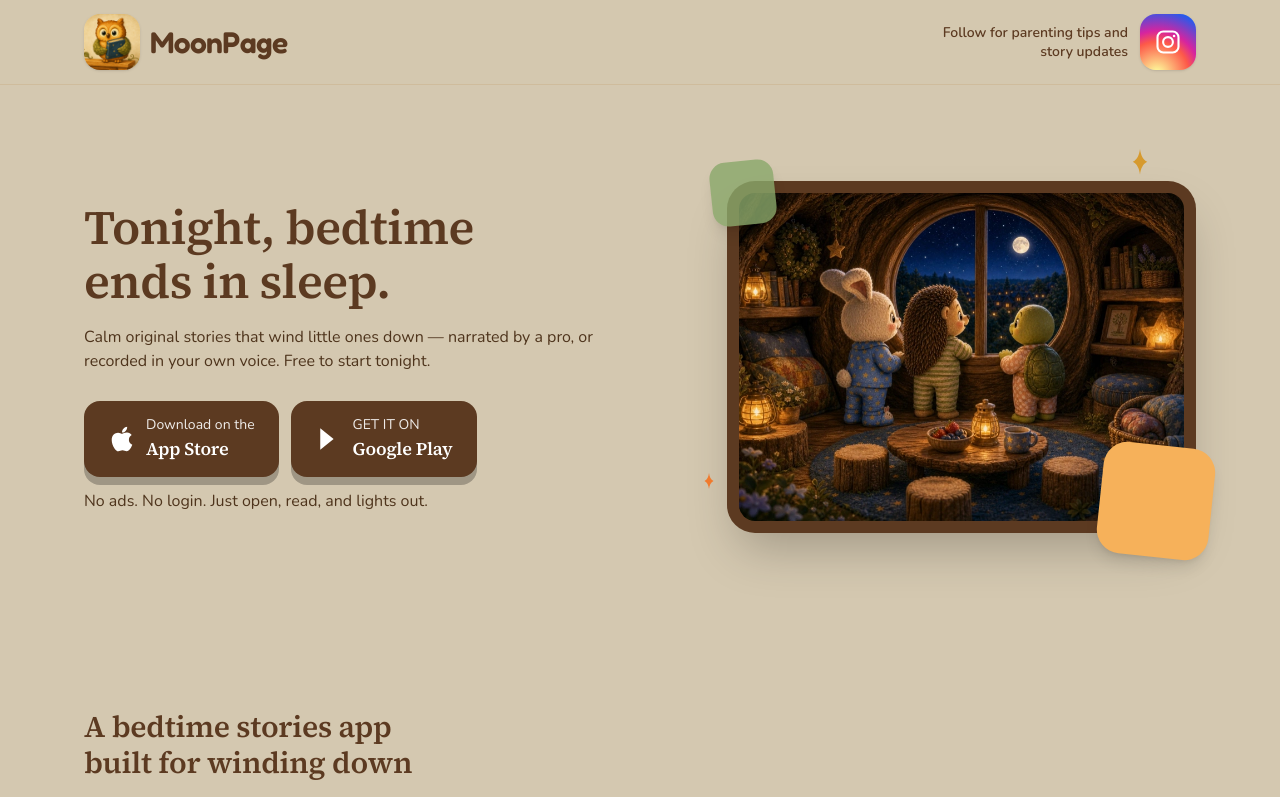
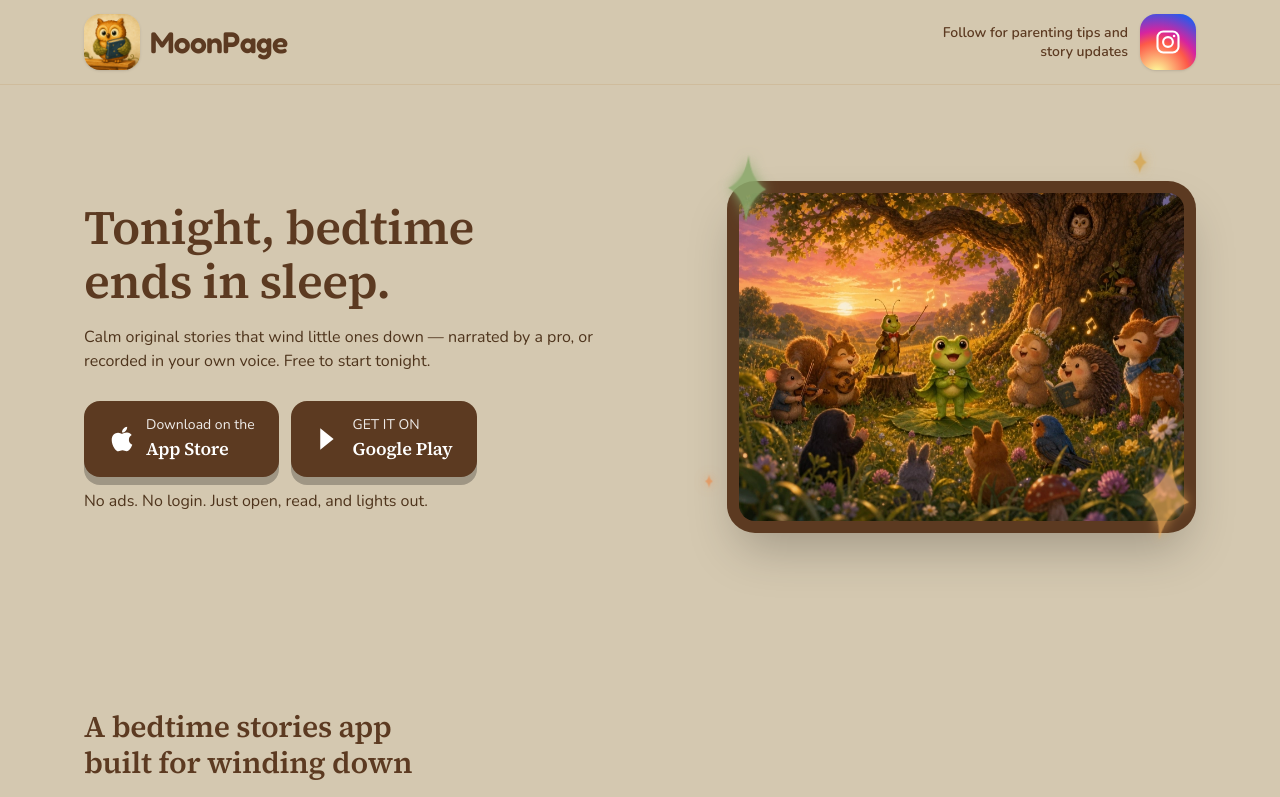
Before and after one commit to Hao313131/moonpageapp.com, a Next.js app: page / in a window 1280 px wide. Shown: the top 797 px of the page. Built offline with nearby package versions, Linux system fonts and the light colour scheme.

Commit message:
改主页

```diff
--- a/app/globals.css
+++ b/app/globals.css
@@ -79,6 +79,35 @@ p {
   letter-spacing: -0.02em;
 }
 
+/* Decorative hero sparkles: a slow twinkle (opacity + scale + a touch of spin). */
+@keyframes sparkle-twinkle {
+  0%,
+  100% {
+    opacity: 0.55;
+    transform: rotate(var(--sparkle-rotate, 0deg)) scale(0.86);
+  }
+  50% {
+    opacity: 1;
+    transform: rotate(calc(var(--sparkle-rotate, 0deg) + 12deg)) scale(1.14);
+  }
+}
+
+.sparkle-twinkle {
+  transform-origin: center;
+  animation: sparkle-twinkle var(--sparkle-duration, 3.2s) ease-in-out infinite;
+  animation-delay: var(--sparkle-delay, 0s);
+  filter: drop-shadow(0 0 6px currentColor);
+  will-change: transform, opacity;
+}
+
+@media (prefers-reduced-motion: reduce) {
+  .sparkle-twinkle {
+    animation: none;
+    opacity: 0.9;
+    transform: rotate(var(--sparkle-rotate, 0deg));
+  }
+}
+
 /* Shared page gutters — keep horizontal padding consistent across breakpoints. */
 .page-gutter {
   padding-inline: clamp(1rem, 0.6rem + 1.5vw, 1.25rem);
--- a/components/home/Hero.tsx
+++ b/components/home/Hero.tsx
@@ -1,3 +1,4 @@
+import type { CSSProperties } from "react";
 import Image from "next/image";
 import { StoreButtons } from "@/components/StoreButtons";
 
@@ -36,8 +37,8 @@ export function Hero() {
           <div className="aspect-[4/3] w-full rounded-[20px] bg-ink p-2.5 shadow-2xl sm:rounded-[28px] sm:p-3">
             <div className="relative h-full w-full overflow-hidden rounded-xl bg-ink sm:rounded-2xl">
               <Image
-                src="/covers/wp_b39_1_one_special_night_the_cover.webp"
-                alt="Cozy bedtime scene of friends in pajamas gazing at the moon from a warm treehouse nook lit by lanterns"
+                src="/covers/wp_b31_1_meadow_concert_cover.webp"
+                alt="Woodland friends gathered in a flower meadow at sunset for a concert — a frog singing on a leaf while a cricket conducts"
                 fill
                 sizes="(min-width: 1024px) 32rem, (min-width: 640px) 32rem, 90vw"
                 className="object-contain"
@@ -45,25 +46,60 @@ export function Hero() {
               />
             </div>
           </div>
-          <div
-            aria-hidden
-            className="absolute -bottom-4 -right-2 h-16 w-16 rotate-6 rounded-2xl bg-accent shadow-lg sm:-bottom-6 sm:-right-4 sm:h-24 sm:w-24 sm:rounded-3xl md:h-28 md:w-28"
+          {/* Decorative twinkling stars — same 4-point shape at a few sizes.
+              The two large ones replace the old colored blocks. */}
+          <Sparkle
+            className="absolute -bottom-5 -right-3 h-16 w-16 text-accent sm:-bottom-8 sm:-right-6 sm:h-24 sm:w-24 md:h-28 md:w-28"
+            rotate={6}
+            duration="3.6s"
           />
-          <div
-            aria-hidden
-            className="absolute -top-3 -left-2 h-12 w-12 -rotate-6 rounded-xl bg-sage/80 shadow-lg sm:-top-5 sm:-left-4 sm:h-16 sm:w-16 sm:rounded-2xl"
+          <Sparkle
+            className="absolute -top-4 -left-3 h-12 w-12 text-sage sm:-top-6 sm:-left-5 sm:h-16 sm:w-16 md:h-20 md:w-20"
+            rotate={-6}
+            duration="4.4s"
+            delay="0.8s"
           />
-          <Sparkle className="absolute -top-6 right-6 h-6 w-6 text-gold sm:-top-8 sm:right-10 sm:h-8 sm:w-8" />
-          <Sparkle className="absolute bottom-8 -left-4 h-4 w-4 text-accent-strong sm:bottom-10 sm:-left-7 sm:h-5 sm:w-5" />
+          <Sparkle
+            className="absolute -top-6 right-6 h-6 w-6 text-gold sm:-top-8 sm:right-10 sm:h-8 sm:w-8"
+            duration="2.8s"
+            delay="1.4s"
+          />
+          <Sparkle
+            className="absolute bottom-8 -left-4 h-4 w-4 text-accent-strong sm:bottom-10 sm:-left-7 sm:h-5 sm:w-5"
+            duration="3.1s"
+            delay="0.4s"
+          />
         </div>
       </div>
     </section>
   );
 }
 
-function Sparkle({ className }: { className?: string }) {
+function Sparkle({
+  className,
+  rotate = 0,
+  duration,
+  delay,
+}: {
+  className?: string;
+  rotate?: number;
+  duration?: string;
+  delay?: string;
+}) {
   return (
-    <svg viewBox="0 0 24 24" className={className} fill="currentColor" aria-hidden="true">
+    <svg
+      viewBox="0 0 24 24"
+      className={`sparkle-twinkle ${className ?? ""}`}
+      style={
+        {
+          "--sparkle-rotate": `${rotate}deg`,
+          ...(duration ? { "--sparkle-duration": duration } : {}),
+          ...(delay ? { "--sparkle-delay": delay } : {}),
+        } as CSSProperties
+      }
+      fill="currentColor"
+      aria-hidden="true"
+    >
       <path d="M12 0c.6 4.6 2.2 8 5.4 9.6C14.2 11.2 12.6 14.6 12 19.2c-.6-4.6-2.2-8-5.4-9.6C9.8 8 11.4 4.6 12 0z" />
     </svg>
   );
```
Also changed, not shown: .claude/launch.json (added).
